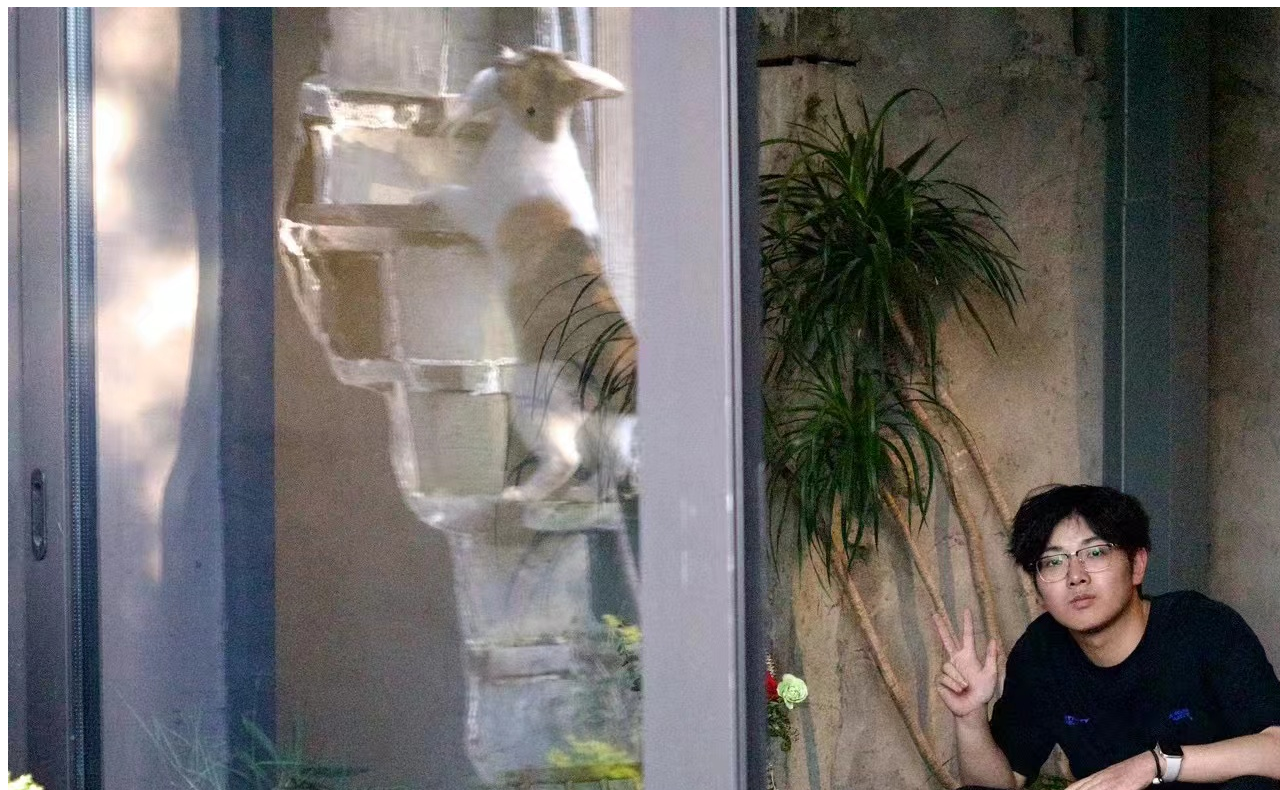
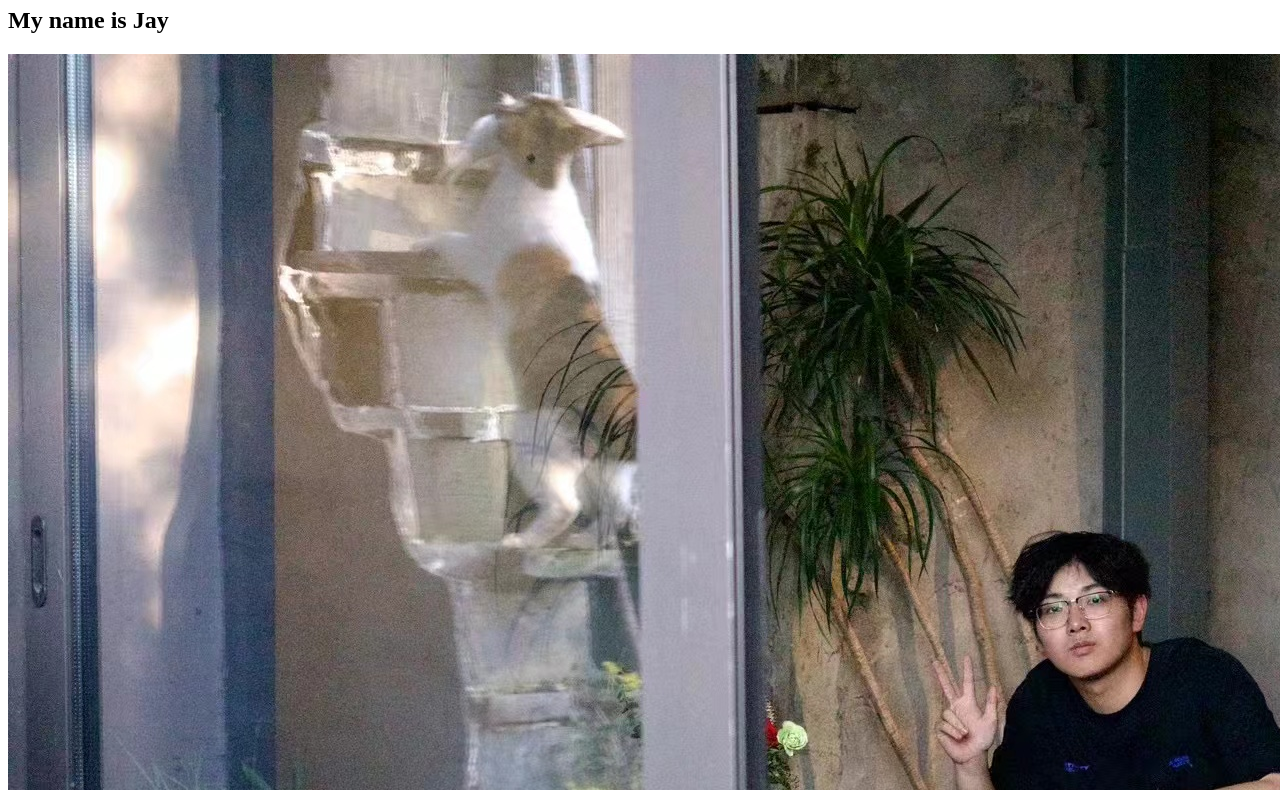
Before and after one commit to Jay-jayi/Jay-jayi, a plain HTML site: page index.html in a window 1280 px wide. Shown: the part 73-863 px from the top of the page. Drawn offline with Linux system fonts and the light colour scheme.

Commit message:
Update index.html

```diff
--- a/index.html
+++ b/index.html
@@ -8,6 +8,7 @@
 <body>
 
 <H1>This is my first webpage</H1>
+<H2>My name is Jay</H2>
   <img src="黄毅.jpg" alt="Wang Lei">
 
 </body>
```
